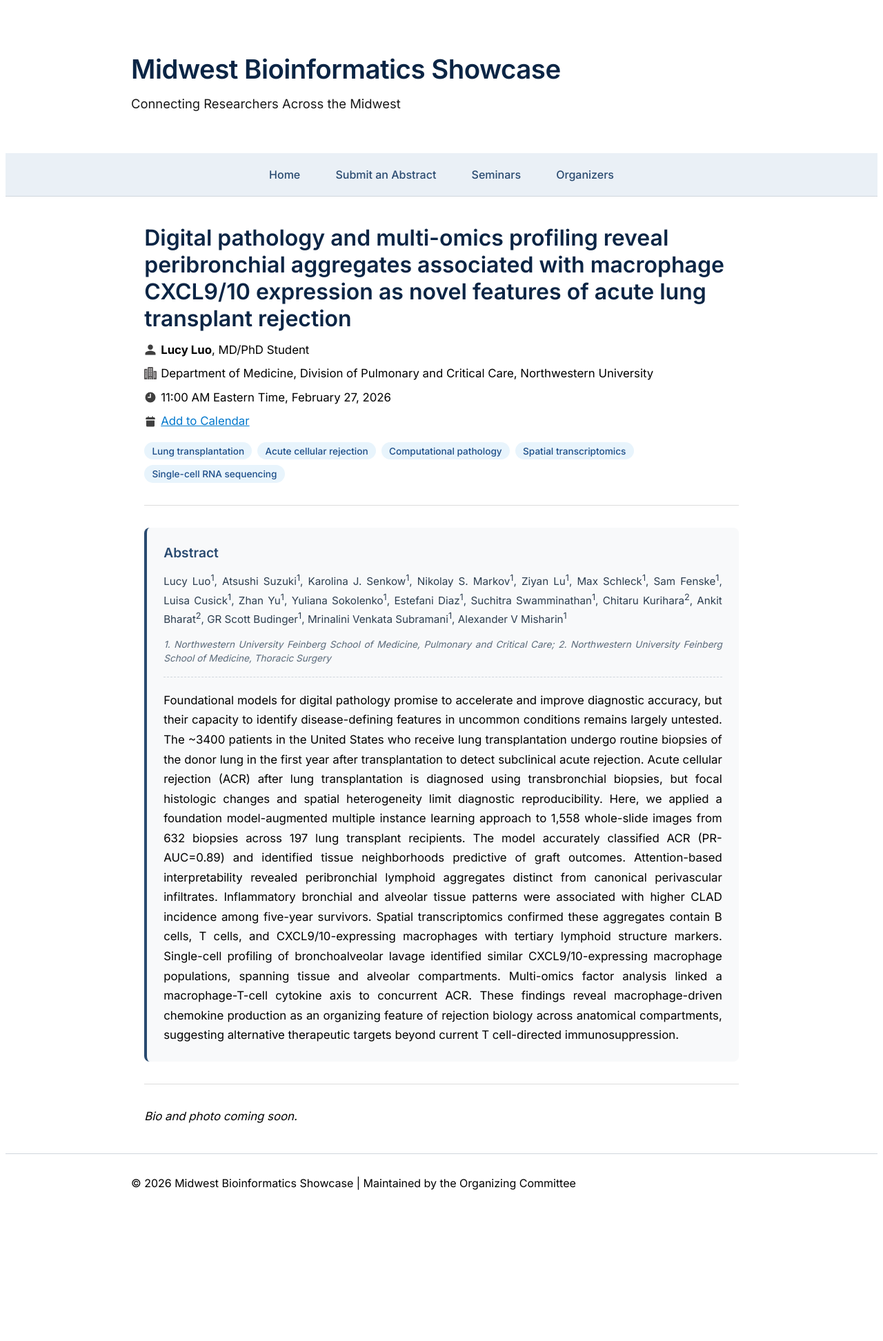
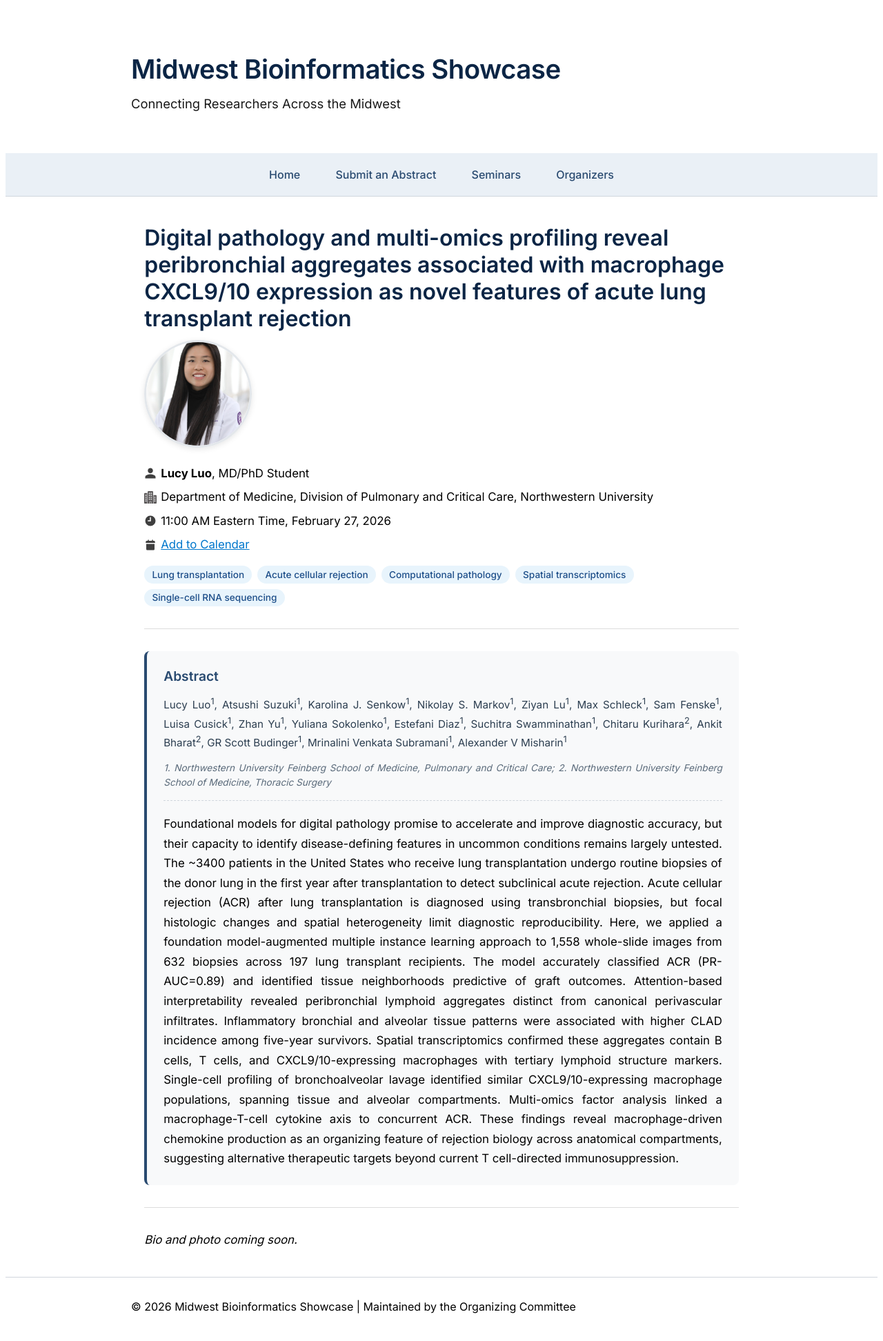
Before and after one commit to Midwest-Bioinformatics-Showcase/midwest-bioinformatics-showcase.github.io, a Jekyll site: the page built from _seminars/2026-02-27-lucy-luo.md, in a window 1280 px wide. Shown: the whole page at 69% size. Built offline with Jekyll 4.4.1, drawn with Linux system fonts in a browser that asks for light colours; before the commit the page ends 1765 px from its top, so only the background shows below that.

Commit message:
added lucy pic to md

```diff
--- a/_seminars/2026-02-27-lucy-luo.md
+++ b/_seminars/2026-02-27-lucy-luo.md
@@ -5,6 +5,7 @@ speaker: "Lucy Luo"
 position: "MD/PhD Student"
 institution: "Northwestern University"
 department: "Department of Medicine, Division of Pulmonary and Critical Care"
+image: /assets/images/lucy-luo.jpg
 keywords: "Lung transplantation, Acute cellular rejection, Computational pathology, Spatial transcriptomics, Single-cell RNA sequencing"
 authors: "Lucy Luo<sup>1</sup>, Atsushi Suzuki<sup>1</sup>, Karolina J. Senkow<sup>1</sup>, Nikolay S. Markov<sup>1</sup>, Ziyan Lu<sup>1</sup>, Max Schleck<sup>1</sup>, Sam Fenske<sup>1</sup>, Luisa Cusick<sup>1</sup>, Zhan Yu<sup>1</sup>, Yuliana Sokolenko<sup>1</sup>, Estefani Diaz<sup>1</sup>, Suchitra Swamminathan<sup>1</sup>, Chitaru Kurihara<sup>2</sup>, Ankit Bharat<sup>2</sup>, GR Scott Budinger<sup>1</sup>, Mrinalini Venkata Subramani<sup>1</sup>, Alexander V Misharin<sup>1</sup>"
 affiliations: "1. Northwestern University Feinberg School of Medicine, Pulmonary and Critical Care; 2. Northwestern University Feinberg School of Medicine, Thoracic Surgery"
```
